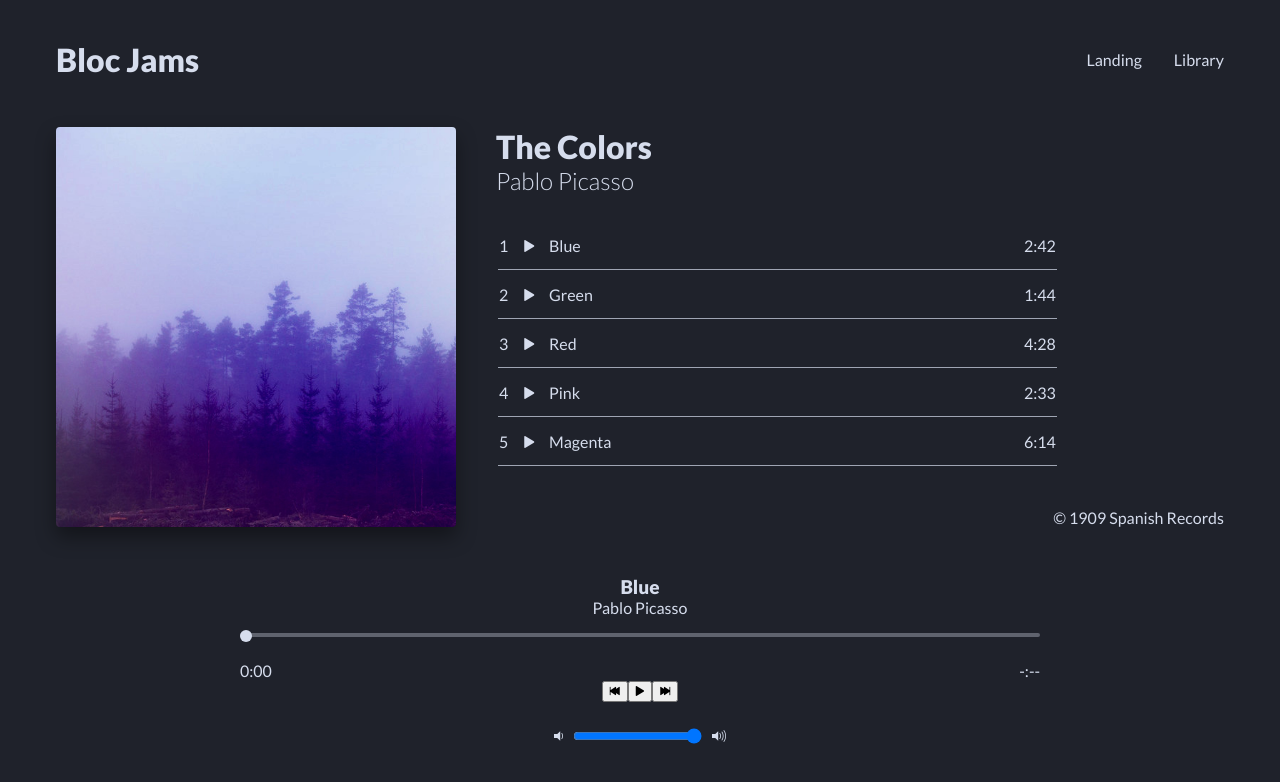
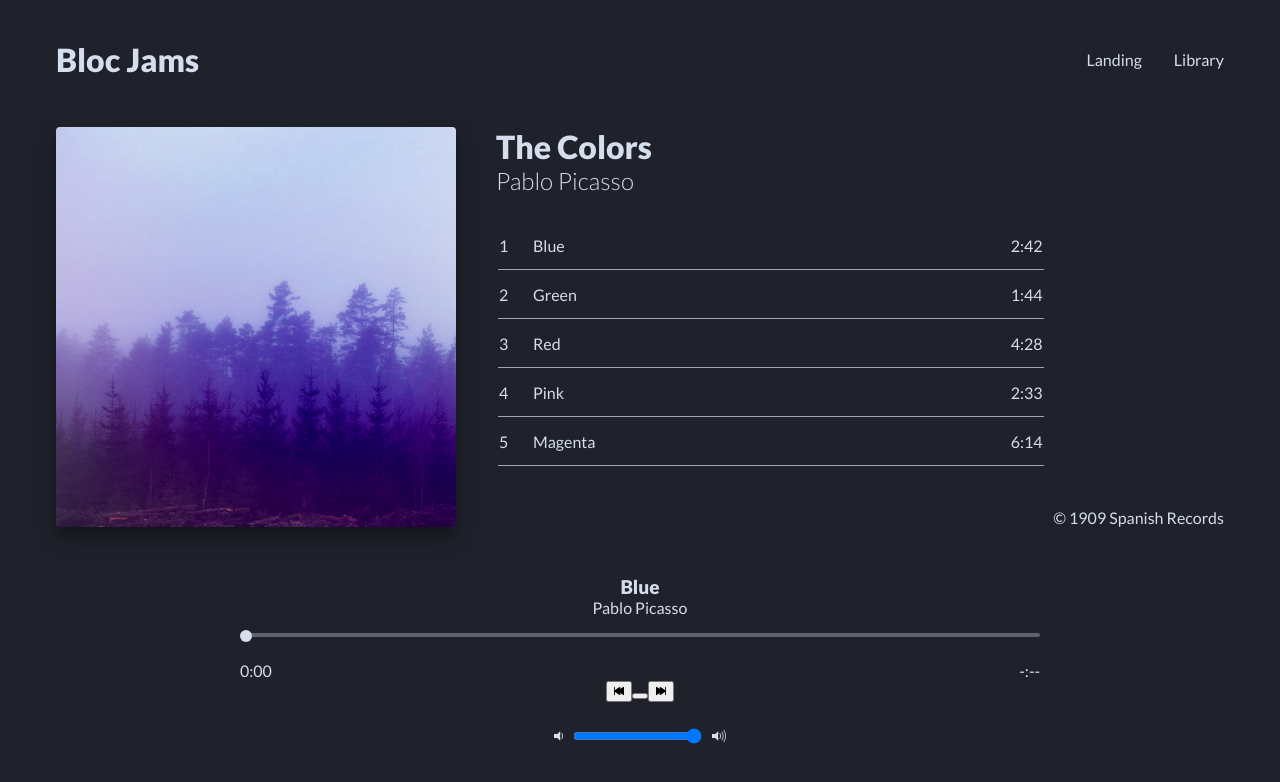
Before and after one commit to davidjprobst/bloc-jams-react, a React (Create React App) app: page /album/the-colors in a window 1280 px wide. Shown: the top 782 px of the page. Built offline with nearby package versions, Linux system fonts and the light colour scheme.

Commit message:
add play pause hover

```diff
--- a/src/index.css
+++ b/src/index.css
@@ -163,11 +163,31 @@ nav {
   align-items: center;
 }
 .song-number {
-  padding-right: 16px;
+  display: inline;
+}
+
+.ion-play {
+  display: none;
+}
+
+.ion-pause {
+  display: none;
+}
+
+.song:hover .ion-play {
+  display: inline;
+}
+
+.song:hover .ion-pause {
+  display: inline;
+}
+
+.song:hover .song-number {
+  display: none;
 }
 
 #song-number-column {
-  width: 48px;
+  width: 32px;
 }
 
 #song-title-column {
```
